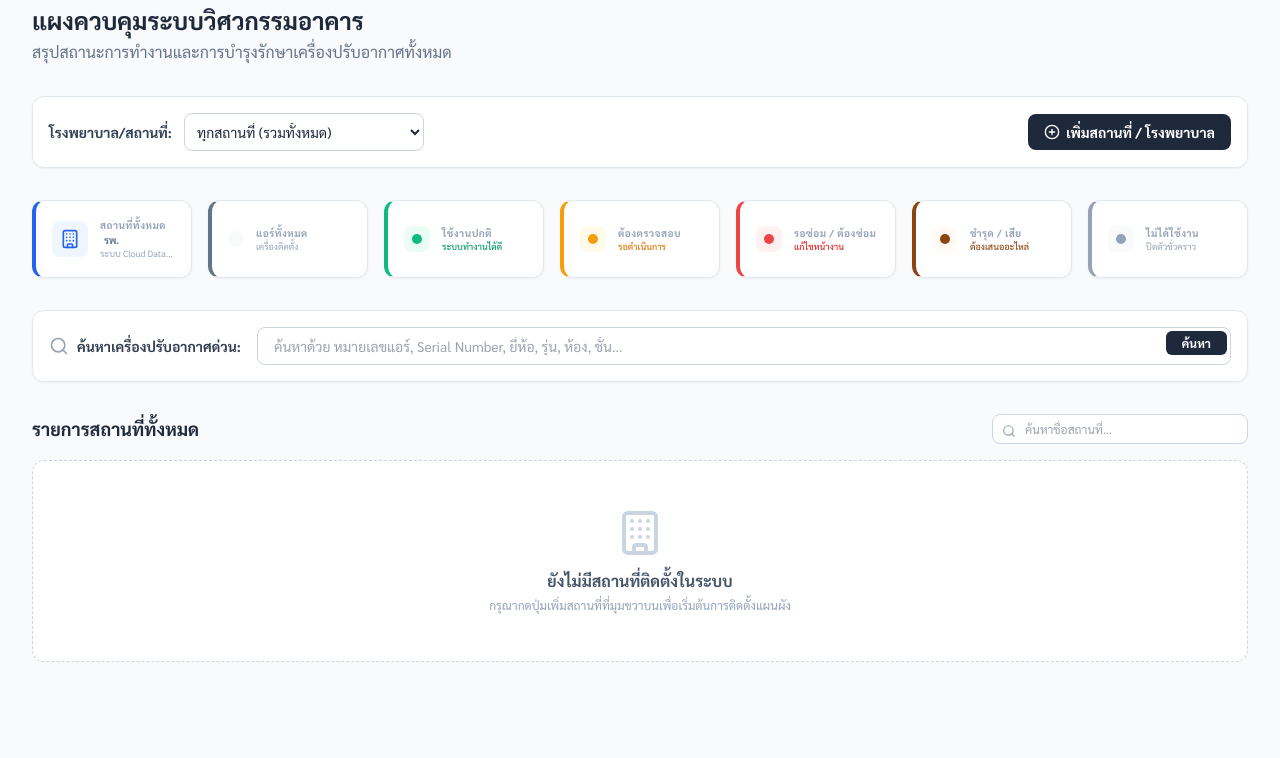
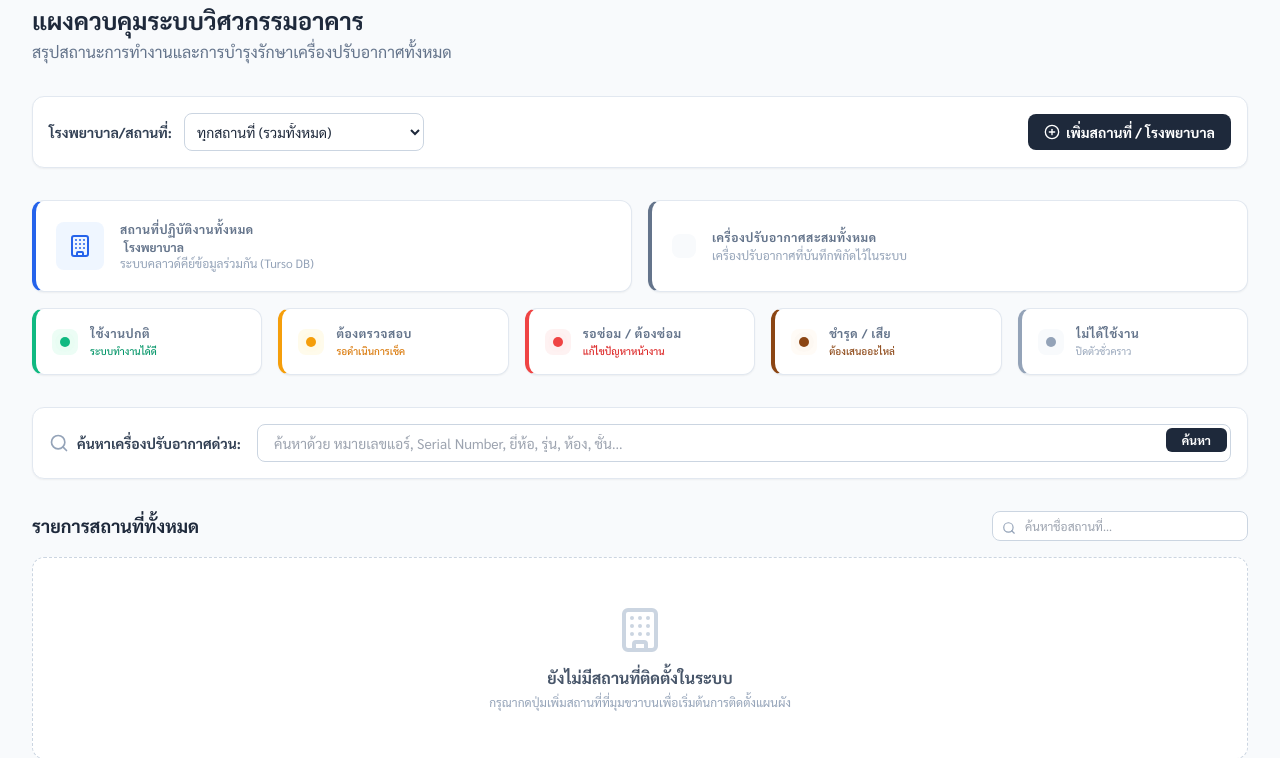
Before and after one commit to Amaraporn48/Floor-plan-Web-App, a Python web app: template templates/dashboard.html in a window 1280 px wide. Shown: the part 133-891 px from the top of the page. Run offline with Jinja, Linux system fonts and the light colour scheme; the template is opened without the code that fills it, so the values that code supplies are empty; some libraries are stand-ins or nearby versions.

Commit message:
Improve dashboard layout balance: split stats grid into 2 rows for system metrics and health status cards

```diff
--- a/templates/dashboard.html
+++ b/templates/dashboard.html
@@ -44,35 +44,38 @@
     </button>
   </div>
 
-  <!-- Stats Grid (Single Row, Accented Left-Borders) -->
-  <div class="grid grid-cols-2 md:grid-cols-3 lg:grid-cols-7 gap-4 mb-8">
+  <!-- Stats Grid (Row 1: System Overview - 2 columns) -->
+  <div class="grid grid-cols-1 md:grid-cols-2 gap-4 mb-4">
     <!-- Card Total Locations -->
-    <div class="bg-white p-4 rounded-xl border border-slate-200 shadow-sm border-l-4 border-l-brand-600 flex items-center gap-3">
-      <div class="p-2 rounded-lg bg-blue-50 text-brand-600 flex-none">
-        <i data-lucide="building" class="w-5 h-5"></i>
+    <div class="bg-white p-5 rounded-xl border border-slate-200 shadow-sm border-l-4 border-l-brand-600 flex items-center gap-4">
+      <div class="p-3 rounded-lg bg-blue-50 text-brand-600 flex-none">
+        <i data-lucide="building" class="w-6 h-6"></i>
       </div>
       <div class="min-w-0">
-        <div class="text-[10px] font-bold text-slate-400 uppercase tracking-wider">สถานที่ทั้งหมด</div>
-        <div class="flex items-baseline gap-1">
-          <span id="stats-loc-val" class="text-xl font-black text-slate-800 leading-tight">{{ stats.locations_count }}</span>
-          <span id="stats-loc-lbl" class="text-[10px] text-slate-500 font-bold">รพ.</span>
+        <div class="text-xs font-bold text-slate-500 uppercase tracking-wider">สถานที่ปฏิบัติงานทั้งหมด</div>
+        <div class="flex items-baseline gap-1 mt-0.5">
+          <span id="stats-loc-val" class="text-2xl font-black text-slate-800">{{ stats.locations_count }}</span>
+          <span id="stats-loc-lbl" class="text-xs text-slate-500 font-bold">โรงพยาบาล</span>
         </div>
-        <div id="stats-loc-sub" class="text-[9px] text-slate-400 truncate">ระบบ Cloud Database</div>
+        <div id="stats-loc-sub" class="text-xs text-slate-400">ระบบคลาวด์คีย์ข้อมูลร่วมกัน (Turso DB)</div>
       </div>
     </div>
 
     <!-- Card Total ACs -->
-    <div class="bg-white p-4 rounded-xl border border-slate-200 shadow-sm border-l-4 border-l-slate-500 flex items-center gap-3">
-      <div class="p-2 rounded-lg bg-slate-50 text-slate-500 flex-none">
-        <i data-lucide="pocket" class="w-5 h-5"></i>
+    <div class="bg-white p-5 rounded-xl border border-slate-200 shadow-sm border-l-4 border-l-slate-500 flex items-center gap-4">
+      <div class="p-3 rounded-lg bg-slate-50 text-slate-500 flex-none">
+        <i data-lucide="pocket" class="w-6 h-6"></i>
       </div>
       <div class="min-w-0">
-        <div class="text-[10px] font-bold text-slate-400 uppercase tracking-wider">แอร์ทั้งหมด</div>
-        <div id="stats-ac-val" class="text-xl font-black text-slate-800 leading-tight">{{ stats.acs_count }}</div>
-        <div class="text-[9px] text-slate-400">เครื่องติดตั้ง</div>
+        <div class="text-xs font-bold text-slate-500 uppercase tracking-wider">เครื่องปรับอากาศสะสมทั้งหมด</div>
+        <div id="stats-ac-val" class="text-2xl font-black text-slate-800 mt-0.5">{{ stats.acs_count }}</div>
+        <div class="text-xs text-slate-400">เครื่องปรับอากาศที่บันทึกพิกัดไว้ในระบบ</div>
       </div>
     </div>
+  </div>
 
+  <!-- Stats Grid (Row 2: AC Health Status - 5 columns) -->
+  <div class="grid grid-cols-2 sm:grid-cols-3 lg:grid-cols-5 gap-4 mb-8">
     <!-- Card Active -->
     <div class="bg-white p-4 rounded-xl border border-slate-200 shadow-sm border-l-4 border-l-emerald-500 flex items-center gap-3">
       <div class="p-2 rounded-lg bg-emerald-50 text-emerald-600 flex-none">
@@ -82,9 +85,9 @@
         </span>
       </div>
       <div class="min-w-0">
-        <div class="text-[10px] font-bold text-slate-400 uppercase tracking-wider">ใช้งานปกติ</div>
-        <div id="stats-normal-val" class="text-xl font-black text-slate-800 leading-tight">{{ stats.normal_count }}</div>
-        <div class="text-[9px] text-emerald-600 font-medium">ระบบทำงานได้ดี</div>
+        <div class="text-xs font-bold text-slate-500 uppercase tracking-wider truncate">ใช้งานปกติ</div>
+        <div id="stats-normal-val" class="text-xl font-black text-slate-800 leading-tight mt-0.5">{{ stats.normal_count }}</div>
+        <div class="text-[10px] text-emerald-600 font-medium truncate">ระบบทำงานได้ดี</div>
       </div>
     </div>
 
@@ -97,9 +100,9 @@
         </span>
       </div>
       <div class="min-w-0">
-        <div class="text-[10px] font-bold text-slate-400 uppercase tracking-wider">ต้องตรวจสอบ</div>
-        <div id="stats-check-val" class="text-xl font-black text-slate-800 leading-tight">{{ stats.check_count }}</div>
-        <div class="text-[9px] text-amber-600 font-medium">รอดำเนินการ</div>
+        <div class="text-xs font-bold text-slate-500 uppercase tracking-wider truncate">ต้องตรวจสอบ</div>
+        <div id="stats-check-val" class="text-xl font-black text-slate-800 leading-tight mt-0.5">{{ stats.check_count }}</div>
+        <div class="text-[10px] text-amber-600 font-medium truncate">รอดำเนินการเช็ค</div>
       </div>
     </div>
 
@@ -112,9 +115,9 @@
         </span>
       </div>
       <div class="min-w-0">
-        <div class="text-[10px] font-bold text-slate-400 uppercase tracking-wider">รอซ่อม / ต้องซ่อม</div>
-        <div id="stats-repair-val" class="text-xl font-black text-slate-800 leading-tight">{{ stats.repair_count }}</div>
-        <div class="text-[9px] text-red-600 font-medium">แก้ไขหน้างาน</div>
+        <div class="text-xs font-bold text-slate-500 uppercase tracking-wider truncate">รอซ่อม / ต้องซ่อม</div>
+        <div id="stats-repair-val" class="text-xl font-black text-slate-800 leading-tight mt-0.5">{{ stats.repair_count }}</div>
+        <div class="text-[10px] text-red-600 font-medium truncate">แก้ไขปัญหาหน้างาน</div>
       </div>
     </div>
 
@@ -127,9 +130,9 @@
         </span>
       </div>
       <div class="min-w-0">
-        <div class="text-[10px] font-bold text-slate-400 uppercase tracking-wider">ชำรุด / เสีย</div>
-        <div id="stats-broken-val" class="text-xl font-black text-slate-800 leading-tight">{{ stats.broken_count }}</div>
-        <div class="text-[9px] text-[#8b4513] font-medium">ต้องเสนออะไหล่</div>
+        <div class="text-xs font-bold text-slate-500 uppercase tracking-wider truncate">ชำรุด / เสีย</div>
+        <div id="stats-broken-val" class="text-xl font-black text-slate-800 leading-tight mt-0.5">{{ stats.broken_count }}</div>
+        <div class="text-[10px] text-[#8b4513] font-medium truncate">ต้องเสนออะไหล่</div>
       </div>
     </div>
 
@@ -141,9 +144,9 @@
         </span>
       </div>
       <div class="min-w-0">
-        <div class="text-[10px] font-bold text-slate-400 uppercase tracking-wider">ไม่ได้ใช้งาน</div>
-        <div id="stats-inactive-val" class="text-xl font-black text-slate-800 leading-tight">{{ stats.inactive_count }}</div>
-        <div class="text-[9px] text-slate-400">ปิดตัวชั่วคราว</div>
+        <div class="text-xs font-bold text-slate-500 uppercase tracking-wider truncate">ไม่ได้ใช้งาน</div>
+        <div id="stats-inactive-val" class="text-xl font-black text-slate-800 leading-tight mt-0.5">{{ stats.inactive_count }}</div>
+        <div class="text-[10px] text-slate-400 truncate">ปิดตัวชั่วคราว</div>
       </div>
     </div>
   </div>
```
